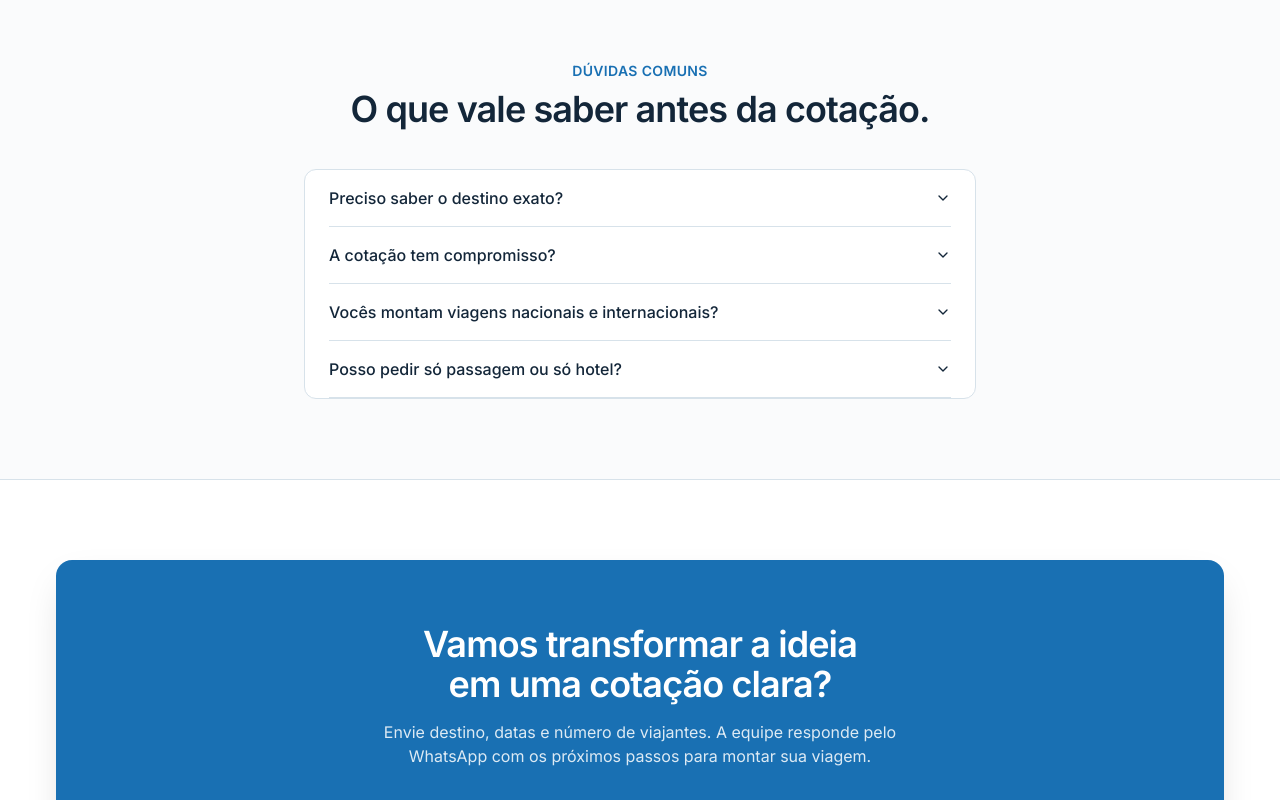
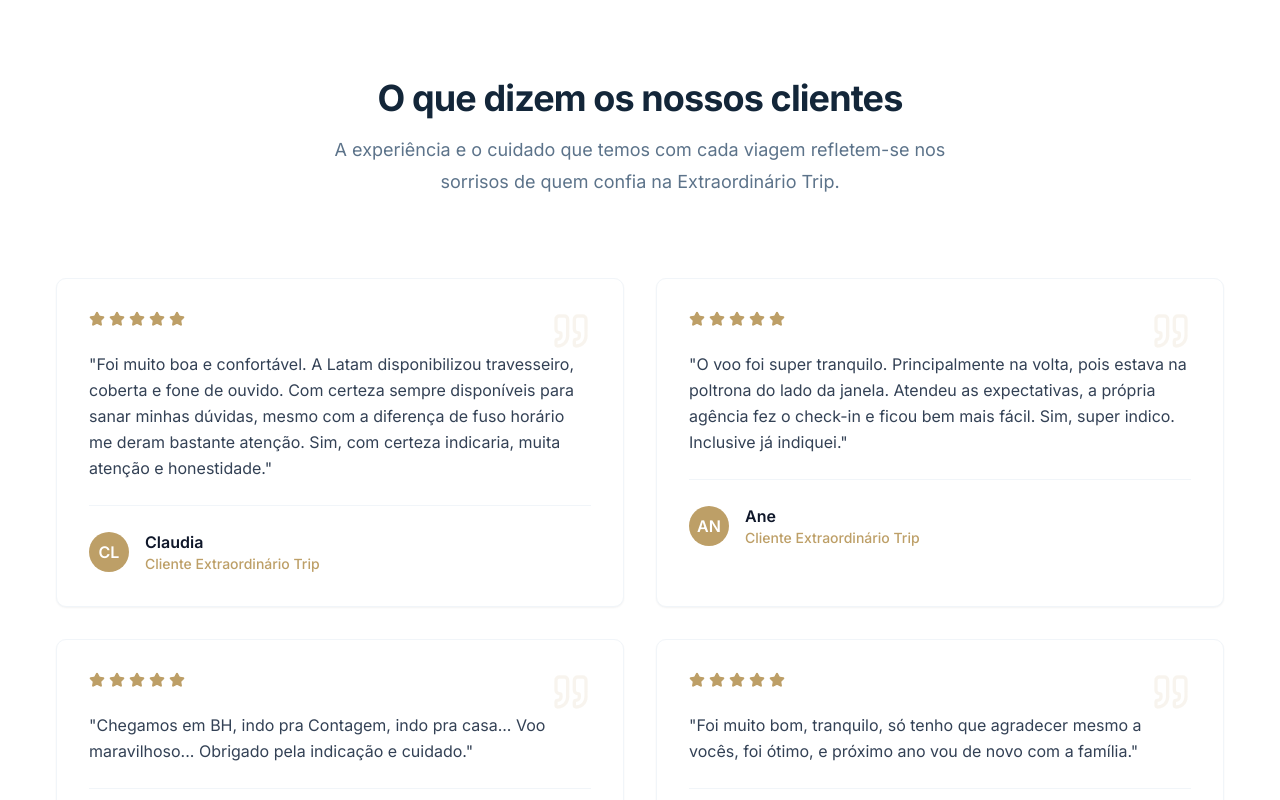
Before and after one commit to blackflash22/milhas-site-, a Next.js app: page / in a window 1280 px wide. Shown: the part 4880-5680 px from the top of the page. Built offline with nearby package versions, Linux system fonts and the light colour scheme; no server answers.

Commit message:
feat: adiciona seção premium de depoimentos

```diff
--- a/app/page.tsx
+++ b/app/page.tsx
@@ -5,6 +5,7 @@ import { Destinations } from "@/components/sections/Destinations";
 import { Services } from "@/components/sections/Services";
 import { MidCTA } from "@/components/sections/MidCTA";
 import { HowItWorks } from "@/components/sections/HowItWorks";
+import { Testimonials } from "@/components/sections/Testimonials";
 import { FAQ } from "@/components/sections/FAQ";
 import { FinalCTA } from "@/components/sections/FinalCTA";
 import { CrossBanner } from "@/components/onertravel/CrossBanner";
@@ -21,6 +22,7 @@ export default function HomePage() {
       <Services />
       <MidCTA />
       <HowItWorks />
+      <Testimonials />
       <FAQ />
       <FinalCTA />
     </>
--- a/components/sections/Destinations.tsx
+++ b/components/sections/Destinations.tsx
@@ -1,3 +1,5 @@
+"use client";
+
 import Image from "next/image";
 import { Badge } from "@/components/ui/badge";
 import { Reveal } from "@/components/shared/Reveal";
--- /dev/null
+++ b/components/sections/Testimonials.tsx
@@ -0,0 +1,125 @@
+import { Reveal } from "@/components/shared/Reveal";
+import { Star, Quote } from "lucide-react";
+
+const testimonials = [
+  {
+    name: "Claudia",
+    initials: "CL",
+    text: "Foi muito boa e confortável. A Latam disponibilizou travesseiro, coberta e fone de ouvido. Com certeza sempre disponíveis para sanar minhas dúvidas, mesmo com a diferença de fuso horário me deram bastante atenção. Sim, com certeza indicaria, muita atenção e honestidade.",
+  },
+  {
+    name: "Ane",
+    initials: "AN",
+    text: "O voo foi super tranquilo. Principalmente na volta, pois estava na poltrona do lado da janela. Atendeu as expectativas, a própria agência fez o check-in e ficou bem mais fácil. Sim, super indico. Inclusive já indiquei.",
+  },
+  {
+    name: "Beatriz",
+    initials: "BE",
+    text: "Chegamos em BH, indo pra Contagem, indo pra casa... Voo maravilhoso... Obrigado pela indicação e cuidado.",
+  },
+  {
+    name: "Lucas",
+    initials: "LU",
+    text: "Foi muito bom, tranquilo, só tenho que agradecer mesmo a vocês, foi ótimo, e próximo ano vou de novo com a família.",
+  },
+];
+
+export function Testimonials() {
+  return (
+    <section className="relative overflow-hidden border-t py-16 sm:py-24">
+      {/* Estilos específicos baseados no uiverse.io convertidos para Tailwind/CSS */}
+      <style dangerouslySetInnerHTML={{ __html: `
+        .uiverse-card {
+          background: #ffffff;
+          position: relative;
+          border-radius: 10px;
+          overflow: hidden;
+          transition: all 0.5s ease-in-out;
+          border: 1px solid #f1f5f9; /* Adicionado um border sutil para destacar no fundo claro se necessário */
+        }
+        .uiverse-border {
+          position: absolute;
+          inset: 0px;
+          border: 2px solid #bd9f67;
+          opacity: 0;
+          transform: rotate(10deg);
+          transition: all 0.5s ease-in-out;
+          pointer-events: none;
+        }
+        .uiverse-card:hover {
+          border-radius: 0;
+          transform: scale(1.05);
+          z-index: 20;
+          box-shadow: 0 20px 25px -5px rgb(0 0 0 / 0.1), 0 8px 10px -6px rgb(0 0 0 / 0.1);
+        }
+        .uiverse-card:hover .uiverse-border {
+          inset: 15px;
+          opacity: 1;
+          transform: rotate(0);
+        }
+        .uiverse-text-gold {
+          color: #bd9f67;
+        }
+        .uiverse-bg-gold {
+          background-color: #bd9f67;
+        }
+      ` }} />
+
+      <div className="container relative z-10">
+        <Reveal>
+          <div className="mx-auto max-w-2xl text-center">
+            <h2 className="text-3xl font-bold tracking-tight sm:text-4xl">
+              O que dizem os nossos clientes
+            </h2>
+            <p className="mt-4 text-lg leading-8 text-muted-foreground">
+              A experiência e o cuidado que temos com cada viagem refletem-se nos
+              sorrisos de quem confia na Extraordinário Trip.
+            </p>
+          </div>
+        </Reveal>
+
+        <div className="mx-auto mt-16 grid max-w-2xl grid-cols-1 gap-8 sm:mt-20 lg:mx-0 lg:max-w-none lg:grid-cols-2">
+          {testimonials.map((testimonial, index) => (
+            <Reveal
+              key={testimonial.name}
+              delay={0.1 * index}
+              className="flex"
+            >
+              {/* O Card do Uiverse */}
+              <div className="uiverse-card flex w-full flex-col justify-between p-6 sm:p-8 shadow-sm">
+                <div className="uiverse-border" />
+
+                <div className="relative z-10 flex flex-col h-full">
+                  <Quote className="absolute right-0 top-0 h-10 w-10 opacity-10 uiverse-text-gold" aria-hidden="true" />
+
+                  <div>
+                    <div className="flex gap-1 uiverse-text-gold">
+                      {[...Array(5)].map((_, i) => (
+                        <Star key={i} className="h-4 w-4 fill-current" />
+                      ))}
+                    </div>
+                    <p className="mt-6 text-base leading-relaxed text-slate-700">
+                      &quot;{testimonial.text}&quot;
+                    </p>
+                  </div>
+
+                  <div className="mt-6 flex items-center gap-x-4 border-t border-slate-100 pt-6">
+                    <div className="flex h-10 w-10 items-center justify-center rounded-full uiverse-bg-gold font-semibold text-white">
+                      {testimonial.initials}
+                    </div>
+                    <div>
+                      <div className="font-semibold text-slate-900">{testimonial.name}</div>
+                      <div className="text-sm uiverse-text-gold font-medium">
+                        Cliente Extraordinário Trip
+                      </div>
+                    </div>
+                  </div>
+                </div>
+              </div>
+            </Reveal>
+          ))}
+        </div>
+      </div>
+    </section>
+  );
+}
```
Also changed, not shown: 1 other file (tests, documents, lock files or other folders).
